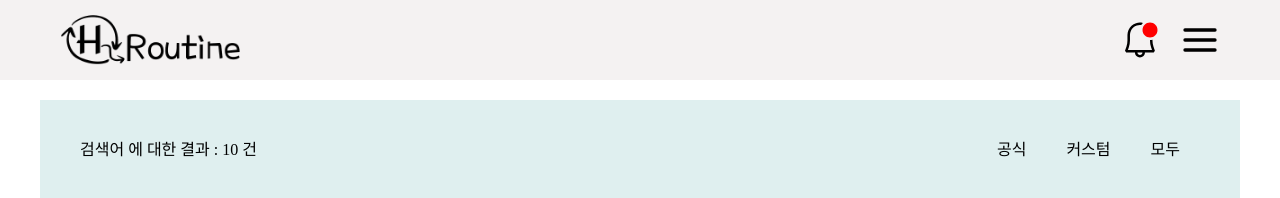
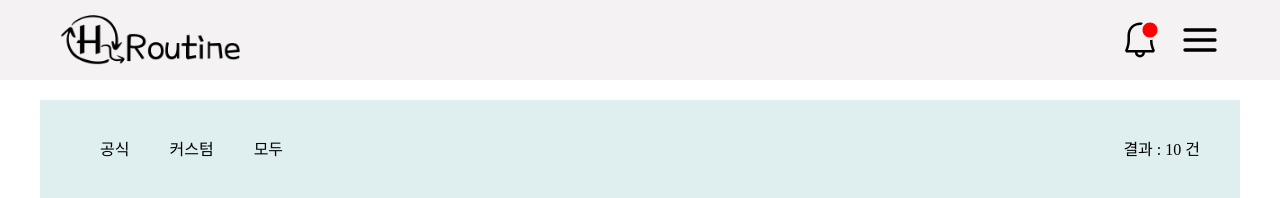
Before and after one commit to Techeer-FM-Studio/frontend, a Next.js app: page /banner/list/1 in a window 1280 px wide. Shown: the top 198 px of the page. Built offline with nearby package versions, Linux system fonts and the light colour scheme.

Commit message:
feat: filter 컴포넌트 구조 변경

```diff
--- a/src/components/banner/BannerFilter.tsx
+++ b/src/components/banner/BannerFilter.tsx
@@ -3,6 +3,7 @@ import React, { Dispatch, SetStateAction, useState } from 'react';
 import styles from '@/styles/components/banner/BannerFilter.module.scss';
 
 function BannerFilter({ totalElements }: { totalElements: number }) {
+  const [select, setSelect] = useState('모두');
   const filterName = ['공식', '커스텀', '모두'];
   const router = useRouter();
   const handleFilterBannerList = (e: React.MouseEvent<HTMLLIElement>) => {
@@ -18,22 +19,26 @@ function BannerFilter({ totalElements }: { totalElements: number }) {
       case '공식':
         router.push(`/banner/list/${page}?size=${size}&filter=official`);
         break;
-
       default:
         break;
     }
+    setSelect(text);
   };
 
   return (
     <section className={styles.container}>
-      <div>검색어 에 대한 결과 : {totalElements} 건</div>
       <ul className={styles.filter}>
         {filterName.map((title) => (
-          <li key={title} onClick={handleFilterBannerList}>
+          <li
+            className={select === title ? styles.select : styles.unselect}
+            key={title}
+            onClick={handleFilterBannerList}
+          >
             {title}
           </li>
         ))}
       </ul>
+      <div>결과 : {totalElements} 건</div>
     </section>
   );
 }
```
